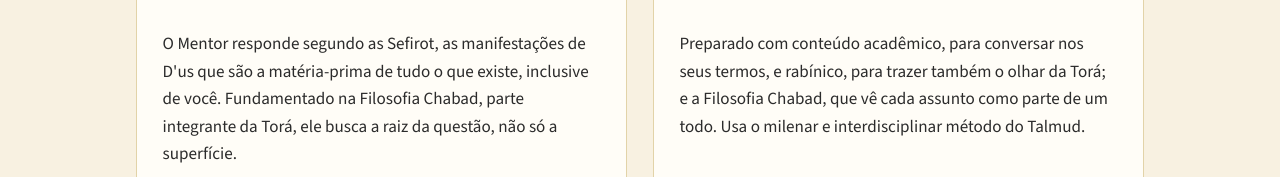
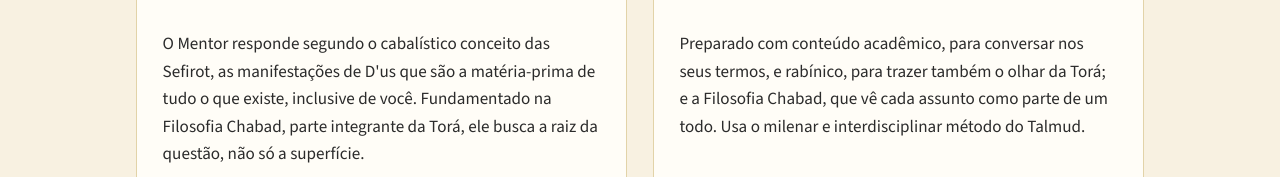
Before and after one commit to mois0770/bussoladamente, a plain HTML site: page index.html in a window 1280 px wide. Shown: the part 581-758 px from the top of the page. Drawn offline with nearby package versions, Linux system fonts and the light colour scheme.

Commit message:
Página inicial: "segundo o cabalístico conceito das Sefirot"
Co-Authored-By: Claude Opus 5.5 <noreply@anthropic.com>

```diff
--- a/index.html
+++ b/index.html
@@ -147,7 +147,7 @@ a { color: var(--azul); }
     <article class="cartao mentor" id="mentor">
       <h2>Mentor</h2>
       <p class="subtitulo">Respostas à luz das Sefirot.</p>
-      <p>O Mentor responde segundo as Sefirot, as manifestações de D'us que são a matéria-prima de tudo o que existe, inclusive de você. Fundamentado na Filosofia Chabad, parte integrante da Torá, ele busca a raiz da questão, não só a superfície.</p>
+      <p>O Mentor responde segundo o cabalístico conceito das Sefirot, as manifestações de D'us que são a matéria-prima de tudo o que existe, inclusive de você. Fundamentado na Filosofia Chabad, parte integrante da Torá, ele busca a raiz da questão, não só a superfície.</p>
       <ul>
         <li>Conduta, comportamento e dúvidas existenciais</li>
         <li>Reflexão sobre equilíbrio pessoal e espiritual, à luz das suas Sefirot</li>
```
